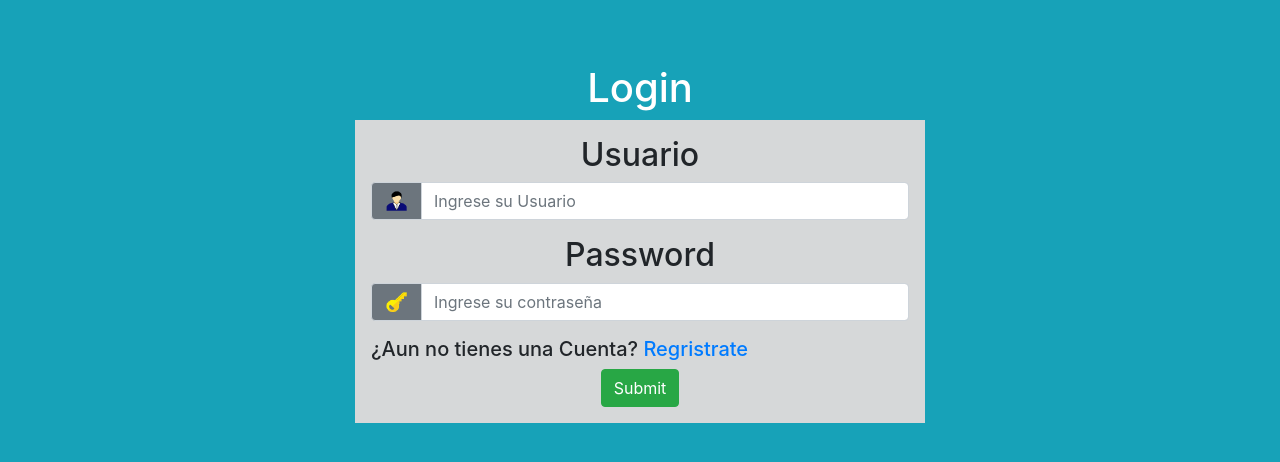
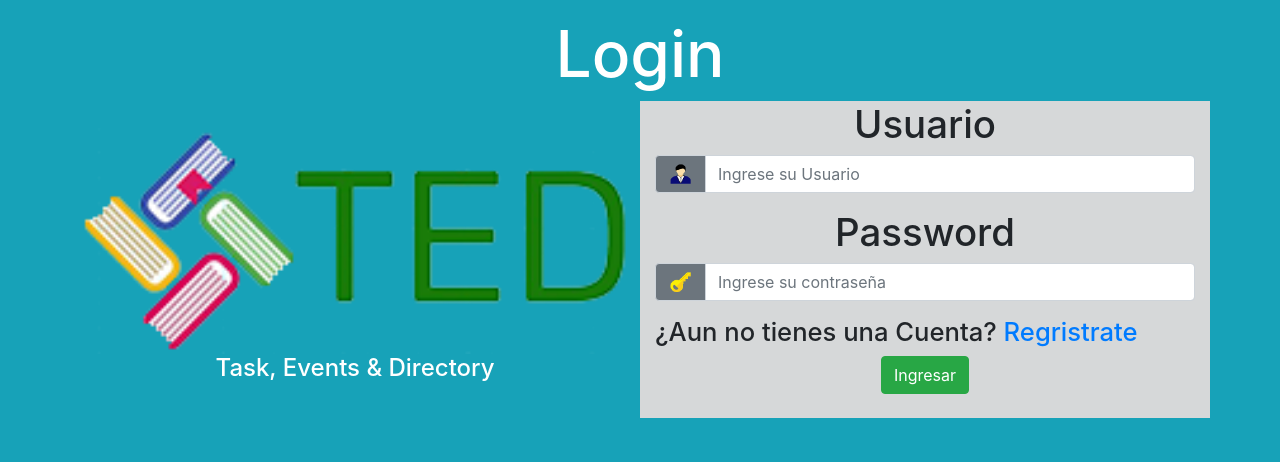
Before and after one commit to cesar12p/AppOrganizadorPersonal, a Python web app: template templates/index.html in a window 1280 px wide. Shown: the top 462 px of the page. Run offline with Jinja, Linux system fonts and the light colour scheme; the template is opened without the code that fills it, so the values that code supplies are empty; some libraries are stand-ins or nearby versions.

Commit message:
made a change

```diff
--- /dev/null
+++ b/static/css/estilos.css
@@ -0,0 +1,22 @@
+#imgLogo{
+    width: 100%;
+    height: auto;
+}
+#colIzq{
+    margin: auto;
+    width: 50%;
+    padding: 10px;
+}
+#Titulo{
+    font-size:5vw;
+    color: white;
+}
+#Subtitulo{
+    font-size:3vw;
+}
+#Texto{
+    font-size:2vw;
+}
+#fondo{
+    background:#7DCEA0  ;
+}
--- /dev/null
+++ b/static/js/scrip.js
@@ -0,0 +1,3 @@
+{
+    alert("Fuiste Registrado con exito\nAhora inicia sesion");
+}
--- a/templates/index.html
+++ b/templates/index.html
@@ -7,18 +7,20 @@
   <link rel="stylesheet" href="https://stackpath.bootstrapcdn.com/bootstrap/4.3.1/css/bootstrap.min.css"
     integrity="sha384-ggOyR0iXCbMQv3Xipma34MD+dH/1fQ784/j6cY/iJTQUOhcWr7x9JvoRxT2MZw1T" crossorigin="anonymous">
   <title>Hello, world!</title>
+  <link href="/static/css/estilos.css" rel="stylesheet" type="text/css">
 </head>
 
 <body class="p-3 mb-2 bg-info text-white">
-  <br>
-  <br>
-  <h1 class="text-center text-white">Login</h1>
+
+  <h1 id="Titulo" class="text-center">Login</h1>
   <div class="container">
     <div class="row">
-      <div class="col">
+      <div id="colIzq" class="col-6">
+        <img id="imgLogo" src="/static/img/Name.png">
+        <h4 class="text-center .bg-gradient-success">Task, Events & Directory</h4>
       </div>
-      <div class="col-6 p-3 mb-2 alert-dark text-body">
-        <h2 class="text-center">Usuario</h2>
+      <div class="col-6 alert-dark text-body">
+        <h5 id="Subtitulo" class="text-center">Usuario</h5>
         <form action="/click_login" method="post">
           <div class="input-group mb-3">
             <div class="input-group-prepend">
@@ -28,7 +30,7 @@
             <input type="text" name="user" class="form-control" placeholder="Ingrese su Usuario" aria-label="Username"
               aria-describedby="basic-addon1">
           </div>
-          <h2 class="text-center">Password</h2>
+          <h2 id="Subtitulo" class="text-center">Password</h2>
           <div class="input-group mb-3">
             <div class="input-group-prepend">
               <span class="input-group-text bg-secondary" id="basic-addon1"><img src="static/img/key.png" width="25"
@@ -37,28 +39,35 @@
             <input type="password" name="contra" class="form-control" placeholder="Ingrese su contraseña"
               aria-label="Username" aria-describedby="basic-addon1">
           </div>
-          <h5>¿Aun no tienes una Cuenta? <a class="text-primary" href="/registrame">Regristrate</a></h5>
+          <h5 id="Texto">¿Aun no tienes una Cuenta? <a id="Texto" class="text-primary"
+              href="/registrame">Regristrate</a></h5>
           <div class="text-center">
-            <input type="submit" class="btn btn-success"></input>
+            <button type="submit" class="btn btn-success">Ingresar</button>
           </div>
+          <br>
         </form>
       </div>
       <div class="col">
       </div>
     </div>
     <div class="row">
-        <div class="col">
+      <div class="col">
 
-        </div>
-        <div class="col-6 p-3 mb-2 {{fondo}} text-white">
-            <h1>
-                {{error}}
-            </h1>
-        </div>
-        <div class="col">
-        </div>
+      </div>
+      <div id="Texto" class="col-6  {{fondo}} text-white">
+
+        {% if msg=="Registrado" %}
+        <script src="/static/js/scrip.js"></script>
+        {%else%}
+        <h1>
+          {{msg}}
+        </h1>
+        {%endif%}
+      </div>
+
     </div>
   </div>
+
   <script src="https://code.jquery.com/jquery-3.3.1.slim.min.js"
     integrity="sha384-q8i/X+965DzO0rT7abK41JStQIAqVgRVzpbzo5smXKp4YfRvH+8abtTE1Pi6jizo"
     crossorigin="anonymous"></script>
```
Also changed, not shown: main.py (+6 -8 lines), templates/Registro.html (+18 -31 lines), static/img/Name.png (added), 2 other files.
